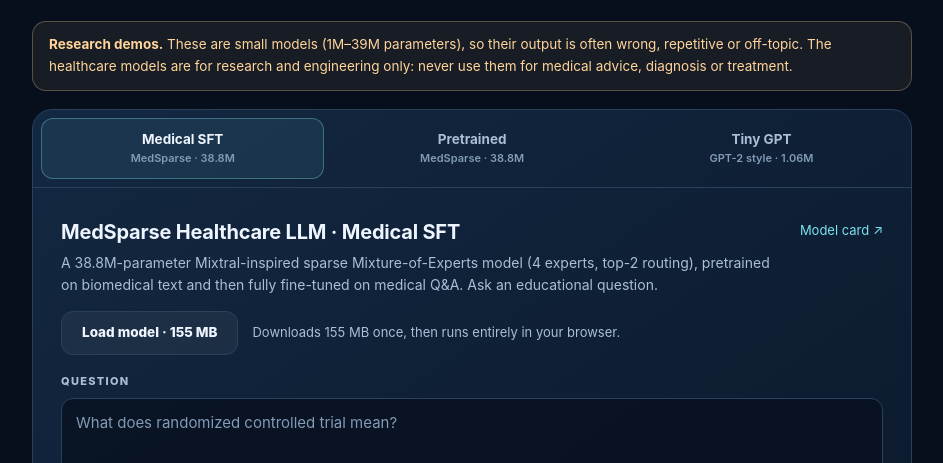
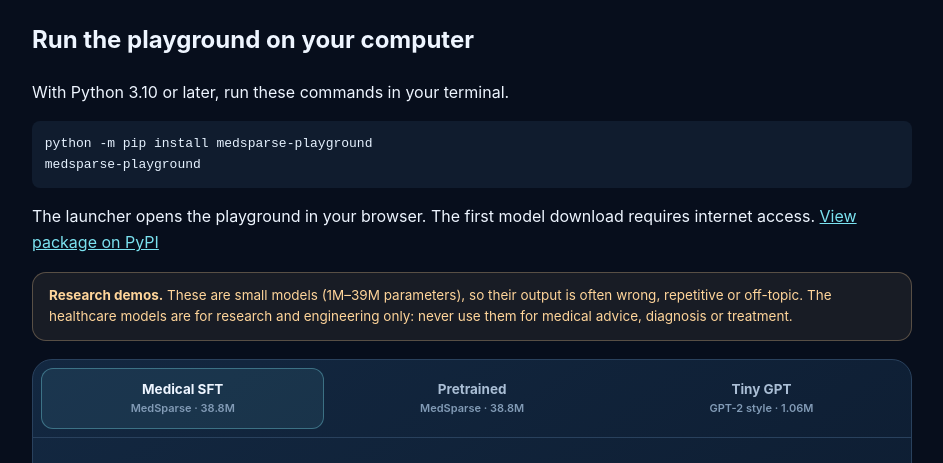
Before and after one commit to su394611-del/su394611-del.github.io, a plain HTML site: page playground/index.html in a window 1280 px wide. Shown: the part 274-737 px from the top of the page, without its empty margins (168-1111 px from the left). Drawn offline with Linux system fonts and the light colour scheme.

Commit message:
Show local playground installation and launch commands

```diff
--- a/playground/index.html
+++ b/playground/index.html
@@ -114,6 +114,13 @@
     <h1>Run my models <span class="grad">in your browser.</span></h1>
     <p class="lede">Three small language models I trained from scratch, running locally in this page with plain JavaScript. No server or GPU is involved, and nothing you type leaves your browser.</p>
   </header>
+<section class="standalone-only" aria-labelledby="playground-install-title" id="playground-install">
+  <h2 id="playground-install-title">Run the playground on your computer</h2>
+  <p>With Python 3.10 or later, run these commands in your terminal.</p>
+  <pre style="max-width:100%;overflow-x:auto;padding:0.8rem;background:#101c2e;color:#e6f2ff;border-radius:0.5rem"><code>python -m pip install medsparse-playground
+medsparse-playground</code></pre>
+  <p>The launcher opens the playground in your browser. The first model download requires internet access. <a href="https://pypi.org/project/medsparse-playground/">View package on PyPI</a></p>
+</section>
 
   <p class="notice" role="note"><strong>Research demos.</strong> These are small models (1M–39M parameters), so their output is often wrong, repetitive or off-topic. The healthcare models are for research and engineering only: never use them for medical advice, diagnosis or treatment.</p>
 
```
